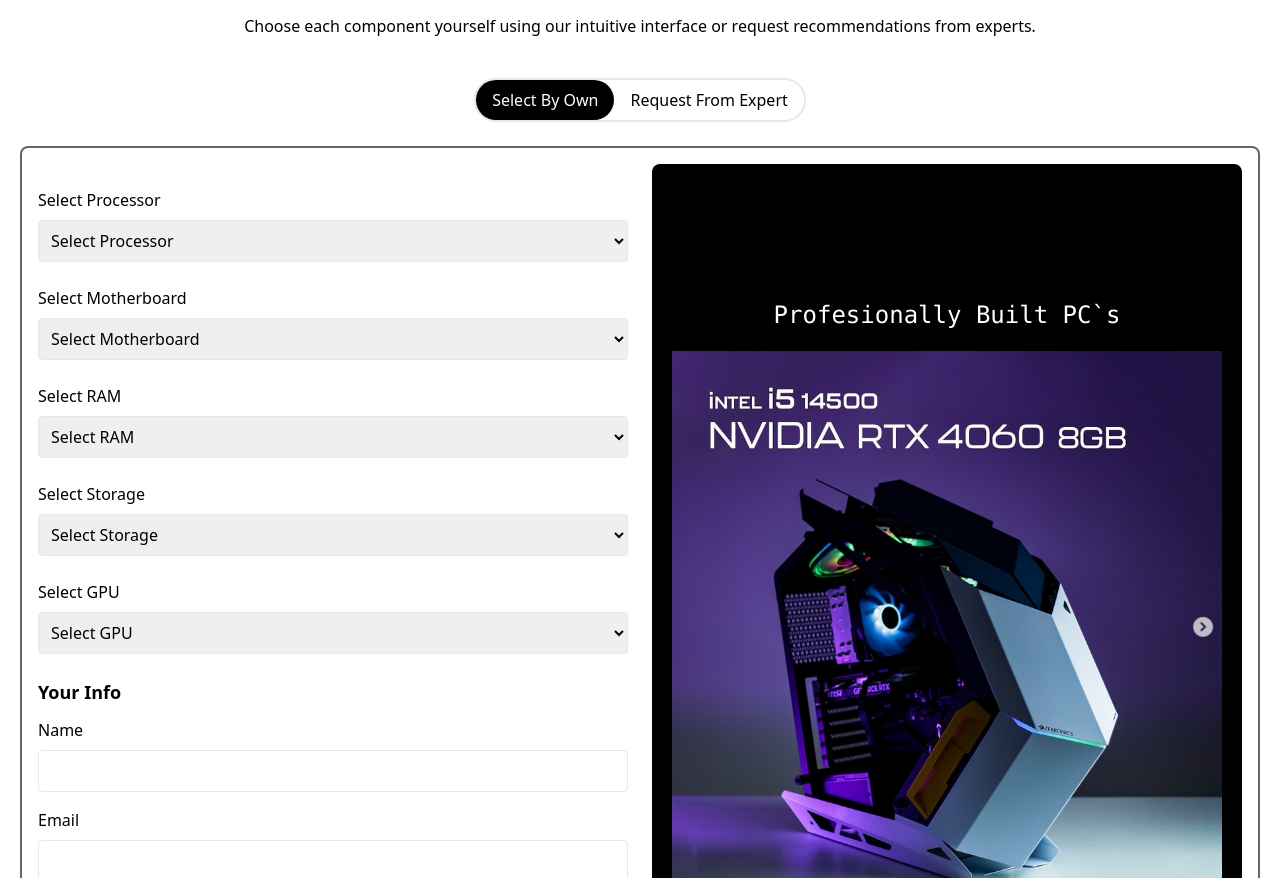
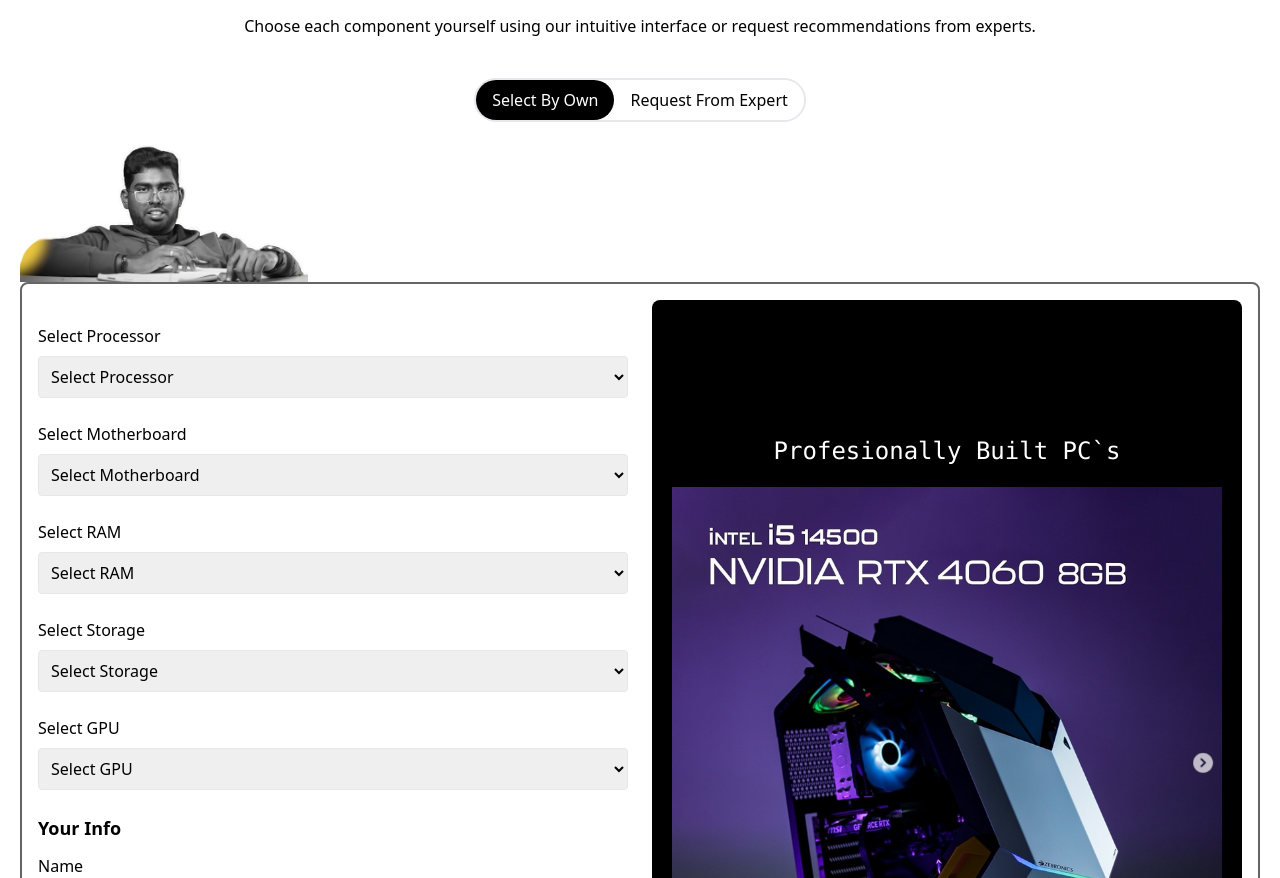
Before and after one commit to kishore-s-n/a2dpcfactory, a React (Vite) app: page / in a window 1280 px wide. Shown: the part 5000-5878 px from the top of the page. Built offline with nearby package versions, Linux system fonts and the light colour scheme.

Commit message:
fun: added budget doc to the component selector component

```diff
--- a/src/Components/ComponentSelector.jsx
+++ b/src/Components/ComponentSelector.jsx
@@ -1,4 +1,5 @@
 import { useState } from "react";
+import budgetDoc from "../assets/budgetPcDoc.png";
 import pcs from "../assets/pc1.png";
 const PcBuildSection = () => {
   const [selectedComponents, setSelectedComponents] = useState({
@@ -201,7 +202,7 @@
         recommendations from experts.
       </p>
       <div className='flex flex-col gap-3 md:flex-row justify-center'>
-        <div className=' bg-white/70 rounded-full gap-4 mb-6 border-2 '>
+        <div className=' bg-white/70 rounded-full gap-4 border-2 '>
           <button
             onClick={() => setRequestFromExpert(false)}
             className={`${
@@ -218,6 +219,7 @@
           </button>
         </div>
       </div>
+      <img src={budgetDoc} alt='' className='w-72 h-40' />
       <div className='grid grid-cols-1 md:grid-cols-2 gap-6  p-4 rounded-lg border-2 border-black/60'>
         {/* Form Section */}
         <div>
```
Also changed, not shown: src/assets/budgetPcDoc.png (added).
